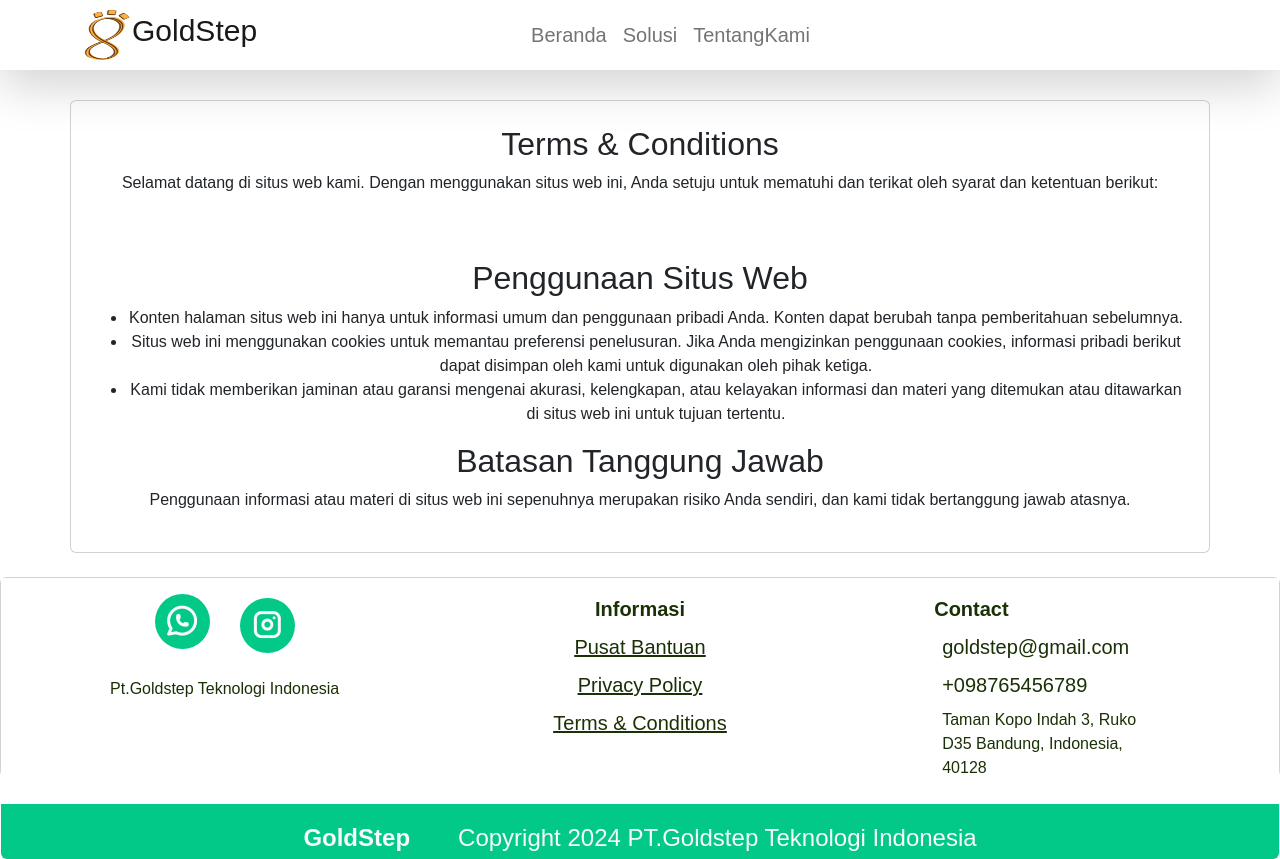
After one commit to adithamp/landingpage, a CodeIgniter 4 app: the page made by app/Views/termcondition.php in a window 1280 px wide. The commit adds this page. Run offline with PHP 8.4 and a stand-in for CodeIgniter, Linux system fonts and the light colour scheme; the template is opened without the code that fills it, so the values that code supplies are empty; some libraries are stand-ins or nearby versions.

Commit message:
Menambahkan page untuk Terms&conditions

```diff
--- a/app/Config/Routes.php
+++ b/app/Config/Routes.php
@@ -13,3 +13,4 @@ $routes->get('fitur', 'MainController::fitur');
 $routes->get('detail_fitur', 'MainController::detail_fitur');
 $routes->get('tentangkami', 'MainController::tentangkami');
 $routes->get('privacypolicy', 'MainController::privacy');
+$routes->get('termcondition', 'MainController::terms');
--- a/app/Controllers/MainController.php
+++ b/app/Controllers/MainController.php
@@ -100,4 +100,9 @@ class MainController extends BaseController
     {
         return view('privacypolicy');
     }
+
+    public function terms()
+    {
+        return view('termcondition');
+    }
 }
--- a/app/Views/layout/main.php
+++ b/app/Views/layout/main.php
@@ -79,7 +79,7 @@
                             <a href="/privacypolicy">
                                 <p class="txt p-0 m-0 fs-5 pb-2 text-decoration-underline">Privacy Policy</p>
                             </a>
-                            <a href="">
+                            <a href="/termcondition">
                                 <p class="txt p-0 m-0 fs-5 pb-2 text-decoration-underline">Terms & Conditions</p>
                             </a>
                         </div>
--- a/app/Views/privacypolicy.php
+++ b/app/Views/privacypolicy.php
@@ -5,7 +5,11 @@ Privacy Policy
 <?php $this->section('content') ?>
 
 
-<div class="container text-center">
+<div class="container card text-center p-4" style="margin-top: 30px ;">
+    <div>
+    <h2>Privacy Policy</h2>
+    <br></br>
+    </div>
 <section>
     <h2>Informasi yang Kami Kumpulkan</h2>
     <p>Kami mengumpulkan informasi dari Anda saat Anda mendaftar di situs kami atau mengisi formulir.</p>
--- /dev/null
+++ b/app/Views/termcondition.php
@@ -0,0 +1,23 @@
+<?php $this->extend('layout/main') ?>
+<?php $this->section('layout') ?>
+Terms Conditions
+<?php $this->endsection() ?>
+<?php $this->section('content') ?>
+
+<div class="container card text-center p-4" style="margin-top: 30px ;">
+    <div>
+    <h2>Terms & Conditions</h2>
+    <p>Selamat datang di situs web kami. Dengan menggunakan situs web ini, Anda setuju untuk mematuhi dan terikat oleh syarat dan ketentuan berikut:</p>
+    <br></br>
+    <h2>Penggunaan Situs Web</h2>
+    <ul>
+        <li>Konten halaman situs web ini hanya untuk informasi umum dan penggunaan pribadi Anda. Konten dapat berubah tanpa pemberitahuan sebelumnya.</li>
+        <li>Situs web ini menggunakan cookies untuk memantau preferensi penelusuran. Jika Anda mengizinkan penggunaan cookies, informasi pribadi berikut dapat disimpan oleh kami untuk digunakan oleh pihak ketiga.</li>
+        <li>Kami tidak memberikan jaminan atau garansi mengenai akurasi, kelengkapan, atau kelayakan informasi dan materi yang ditemukan atau ditawarkan di situs web ini untuk tujuan tertentu.</li>
+    </ul>
+    <h2>Batasan Tanggung Jawab</h2>
+    <p>Penggunaan informasi atau materi di situs web ini sepenuhnya merupakan risiko Anda sendiri, dan kami tidak bertanggung jawab atasnya.</p>
+    </div>
+</div>
+
+<?php $this->endsection() ?>
```
